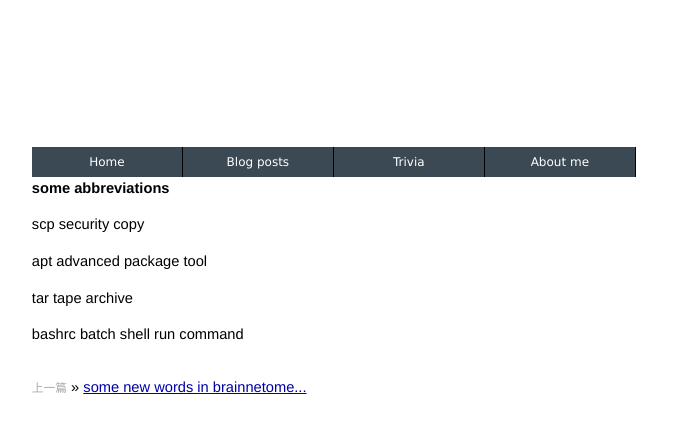
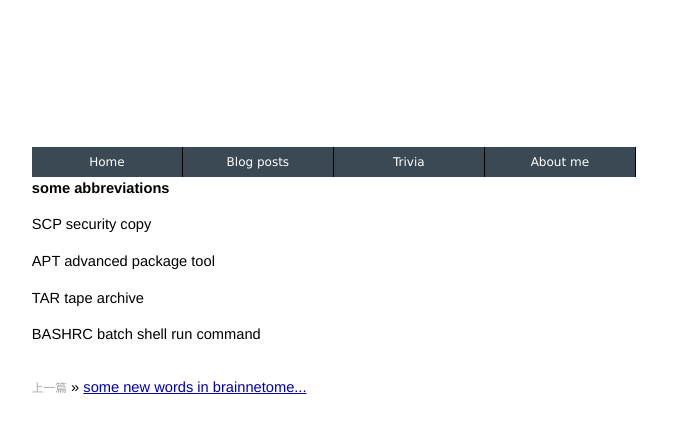
Before and after one commit to SimpleJian/blog, a Jekyll site: the page built from _posts/2014-09-05-ABBR.md, in a window 1280 px wide. Shown: the top 429 px of the page, without its empty margins (300-979 px from the left). Built offline with Jekyll 4.4.1, drawn with Linux system fonts in a browser that asks for light colours.

Commit message:
Just another push

```diff
--- a/_posts/2014-09-05-ABBR.md
+++ b/_posts/2014-09-05-ABBR.md
@@ -6,10 +6,10 @@ tag: summary
 
 # {{ page.title }}
 
-scp	security copy
+SCP	security copy
 
-apt	advanced package tool
+APT	advanced package tool
 
-tar	tape archive
+TAR	tape archive
 
-bashrc	batch shell run command
+BASHRC	batch shell run command
```
